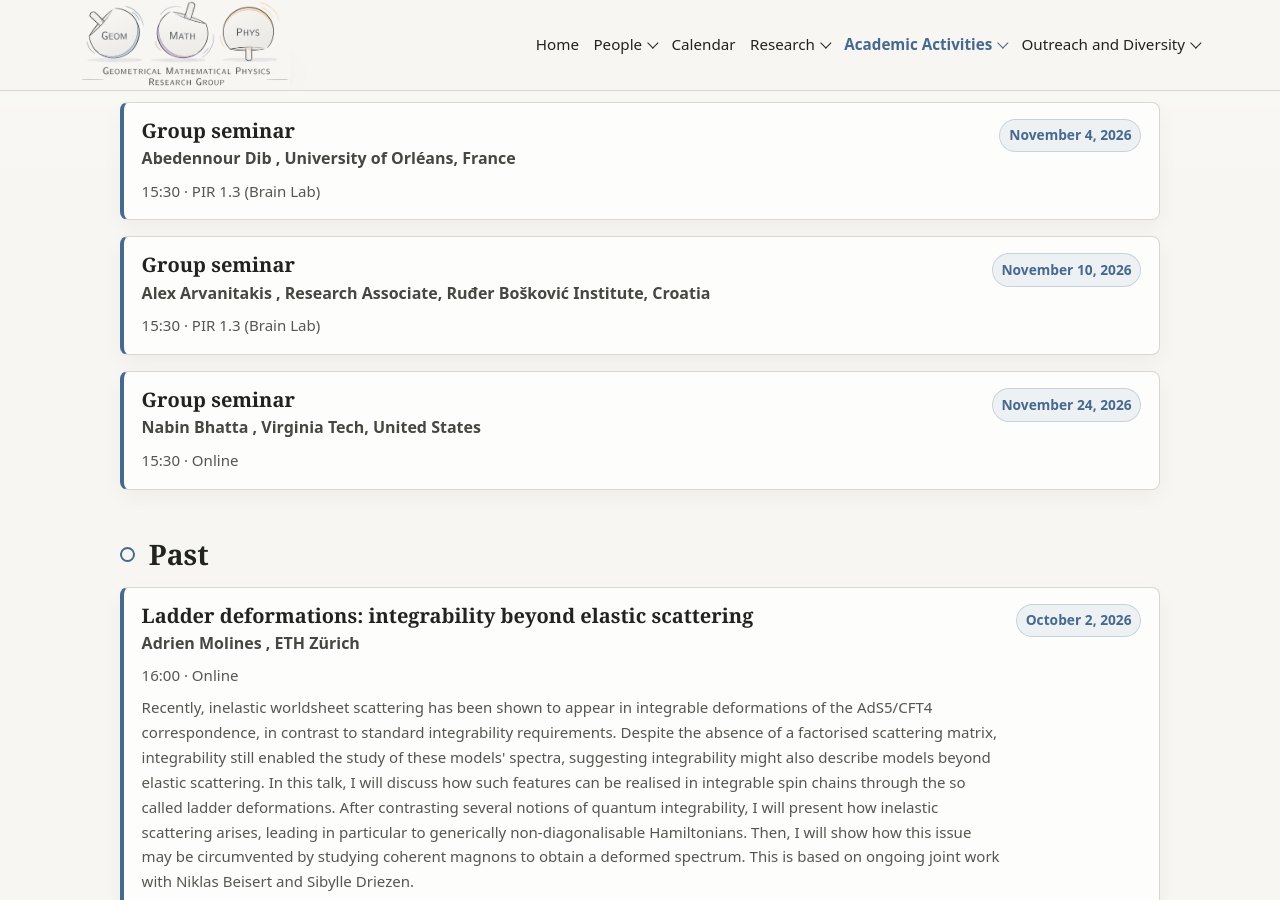
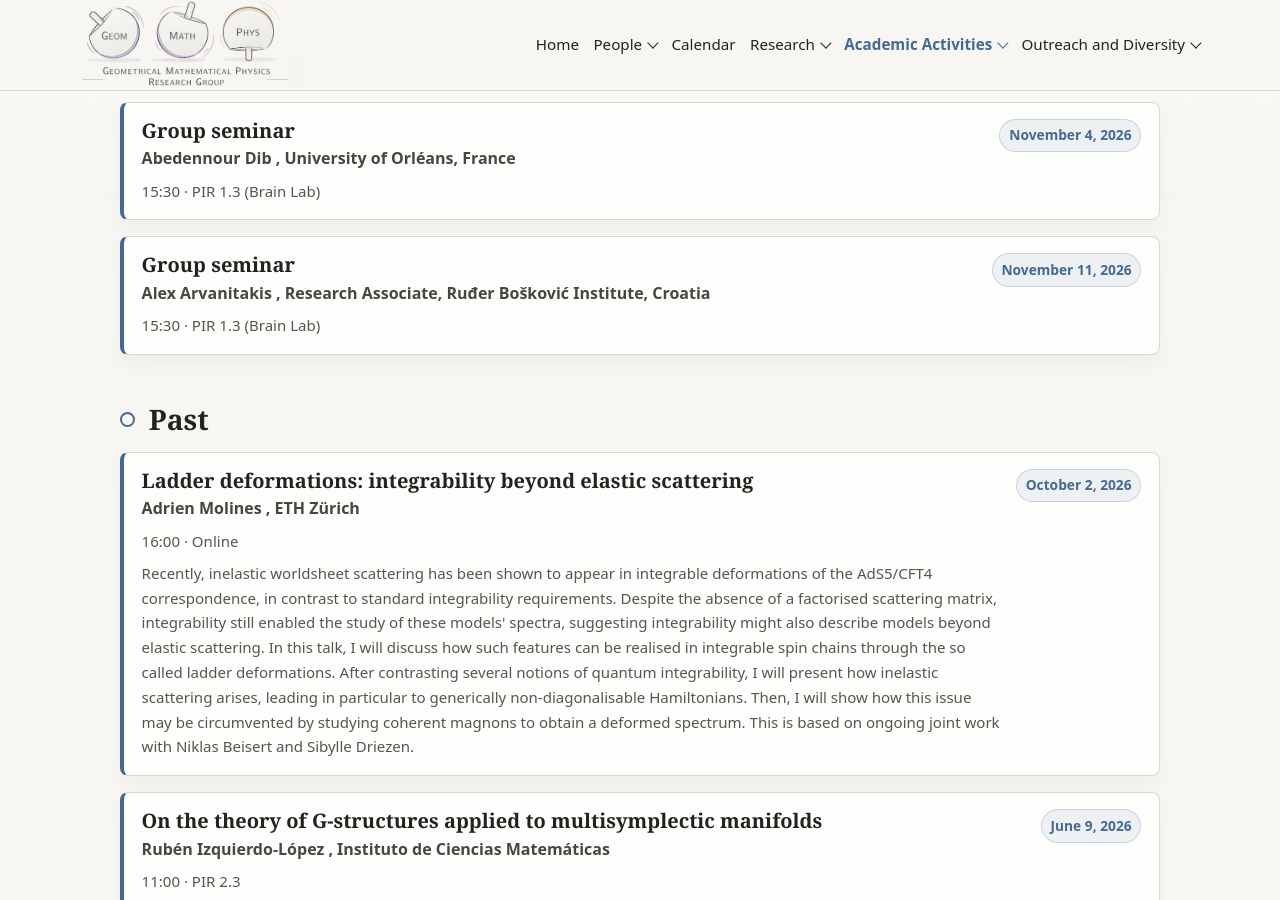
Before and after one commit to GeomMPhys/geommphys.github.io, a Jekyll site: the page built from seminars.md, in a window 1280 px wide and 900 px high, scrolled down 464 px. Built offline with Jekyll 4.4.1, drawn with Linux system fonts in a browser that asks for light colours.

Commit message:
Update seminars.yml

```diff
--- a/_data/seminars.yml
+++ b/_data/seminars.yml
@@ -31,16 +31,9 @@ upcoming:
   - title: "Group seminar"
     speaker: "Alex Arvanitakis"
     affiliation: "Research Associate, Ruđer Bošković Institute, Croatia"
-    date: 2026-11-10
+    date: 2026-11-11
     time: "15:30"
     location: "PIR 1.3 (Brain Lab)"
-
-  - title: "Group seminar"
-    speaker: "Nabin Bhatta"
-    affiliation: "Virginia Tech, United States"
-    date: 2026-11-24
-    time: "15:30"
-    location: "Online"
 
 past:
   - title: "Ladder deformations: integrability beyond elastic scattering"
```
